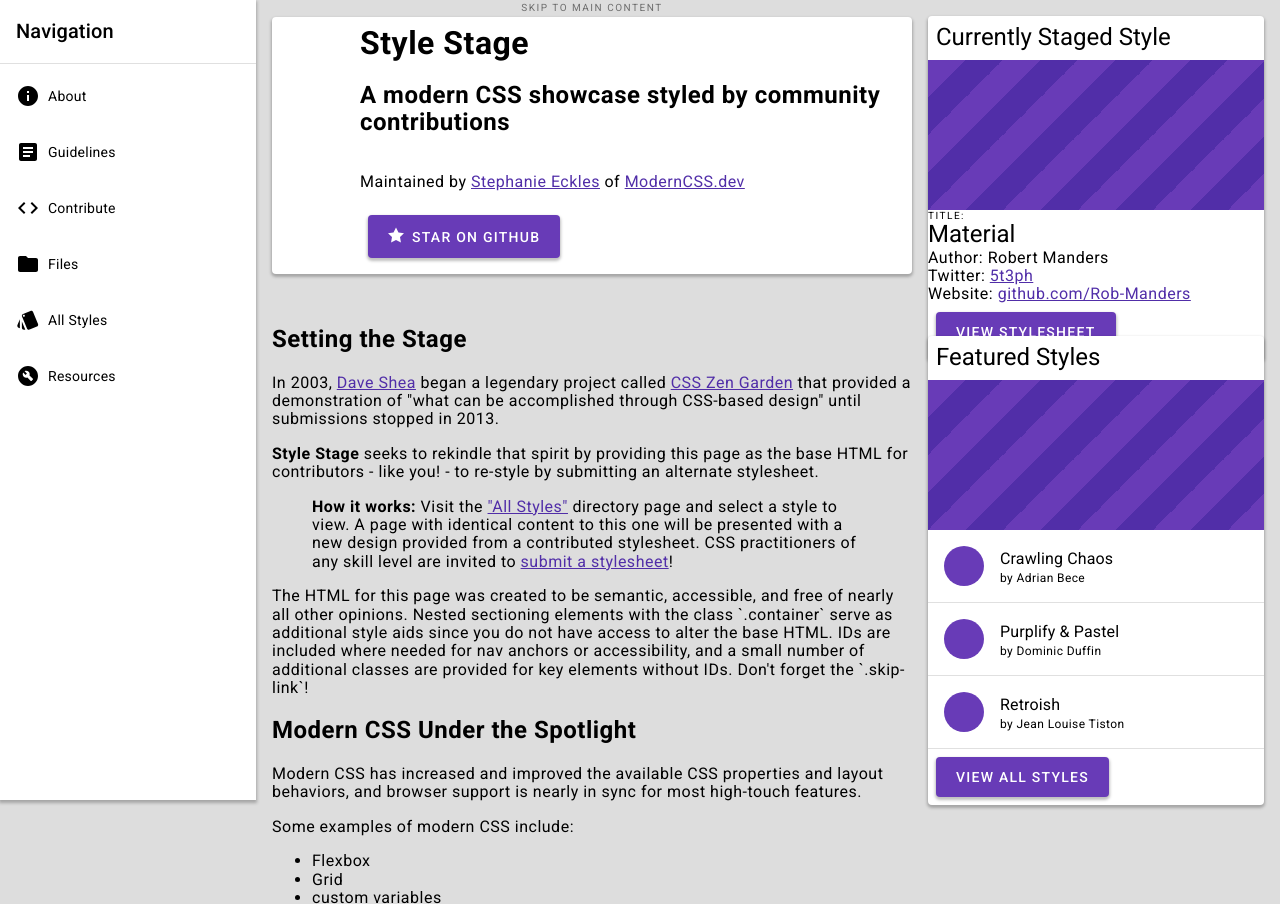
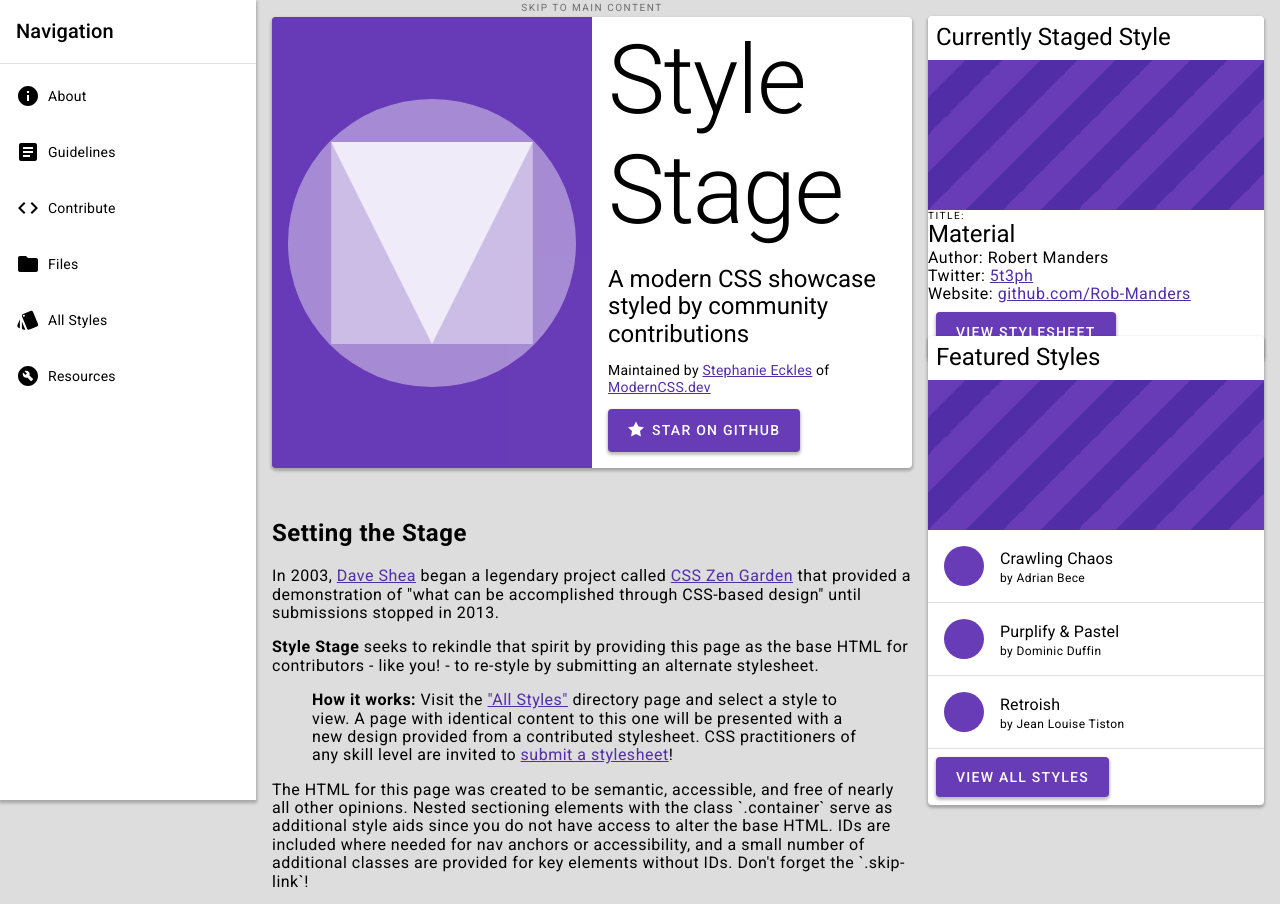
Before and after one commit to Rob-Manders/Style-Stage-Material, a plain HTML site: page index.html in a window 1280 px wide. Shown: the top 904 px of the page. Drawn offline with nearby package versions, Linux system fonts and the light colour scheme.

Commit message:
Styled header and added logo.

```diff
--- a/scss/global/_mixins.scss
+++ b/scss/global/_mixins.scss
@@ -1,6 +1,8 @@
 
 @mixin button {
 	cursor: pointer;
+	display: flex;
+	align-items: center;
 	width: max-content;
 	text-decoration: none;
 	@include type-button;
--- a/scss/sections/_header.scss
+++ b/scss/sections/_header.scss
@@ -26,31 +26,59 @@ header {
 	padding: 0;
 
 	.container {
+		$container-height: 20rem;
+
 		position: relative;
 		display: flex;
 		flex-direction: column;
 		margin: 0;
 		padding: 0.5rem;
-		padding-left: 5.5rem;
+		padding-left: ($container-height + 1rem);
+		min-height: $container-height;
 
-		&::before {
-			content: img('');
+		&::after {
+			content: '';
 			position: absolute;
 			top: 0;
 			left: 0;
 			bottom: 0;
-			width: 5rem;
-			@include background;
+			width: $container-height;
+			background-color: $primary;
+			background-image: url('https://raw.githubusercontent.com/Rob-Manders/Style-Stage-Material/main/images/google_material_design_logo.svg');
+			background-blend-mode: screen;
+			background-size: 90% 90%;
+			background-repeat: no-repeat;
+			background-position: center center;
+			opacity: 0.9;
+		}
+
+		&::before {
+			content: '';
+			position: absolute;
+			top: 0;
+			left: 0;
+			bottom: 0;
+			width: $container-height;
+			background-color: $primary;
 		}
 
 		h1 {
 			margin: 0;
+			@include type-headline1;
+		}
+
+		h2 {
+			@include type-headline5;
+			margin-bottom: 0;
+		}
+
+		p {
+			@include type-body2;
 		}
 
 		.link-github {
-			display: flex;
-			align-items: center;
 			@include button;
+			margin: auto 0 0.5rem;
 
 			svg {
 				fill: #fff;
--- a/scss/style.scss
+++ b/scss/style.scss
@@ -1,3 +1,6 @@
+
+// Material Design icons: https://material.io/resources/icons/
+// Material Design logo: https://commons.wikimedia.org/wiki/File:Google_Material_Design_Logo.svg
 
 @import url('https://cdnjs.cloudflare.com/ajax/libs/normalize/8.0.1/normalize.min.css');
 @import url('https://fonts.googleapis.com/css2?family=Roboto:wght@300;400;500;700&display=swap');
```
Also changed, not shown: css/style.css, 1 other file.
